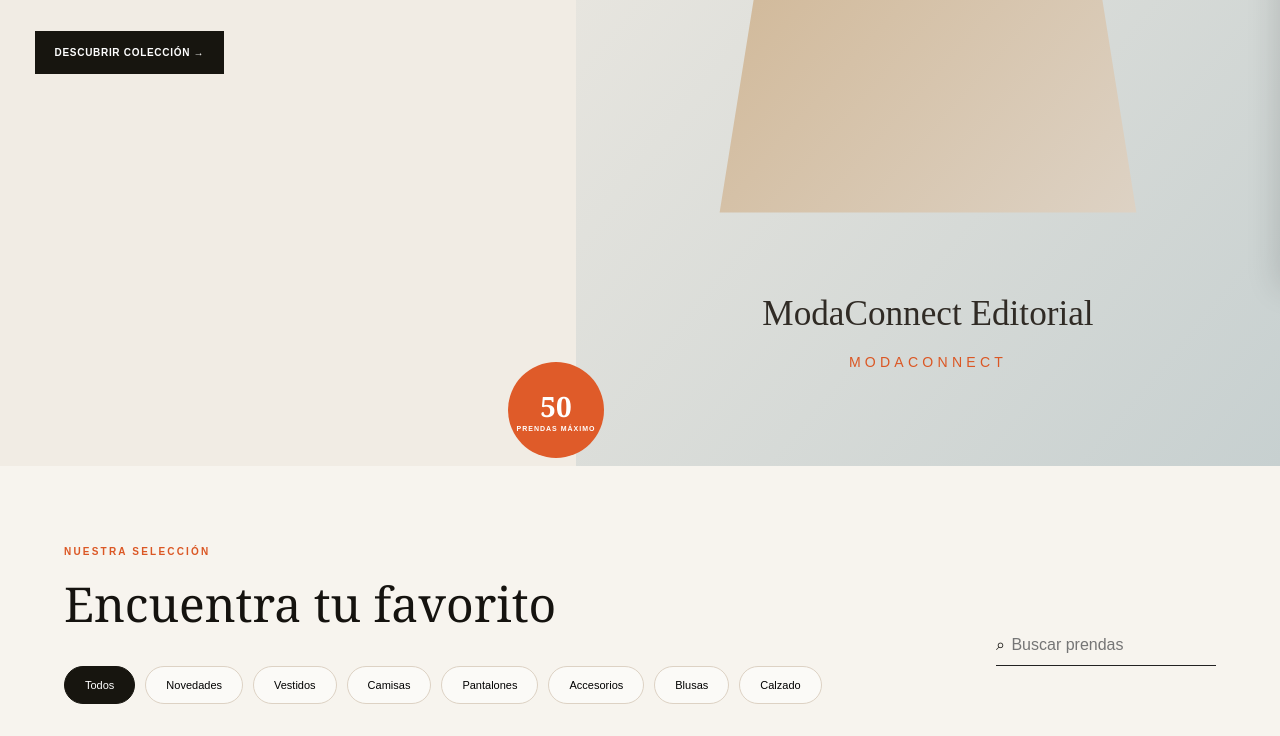
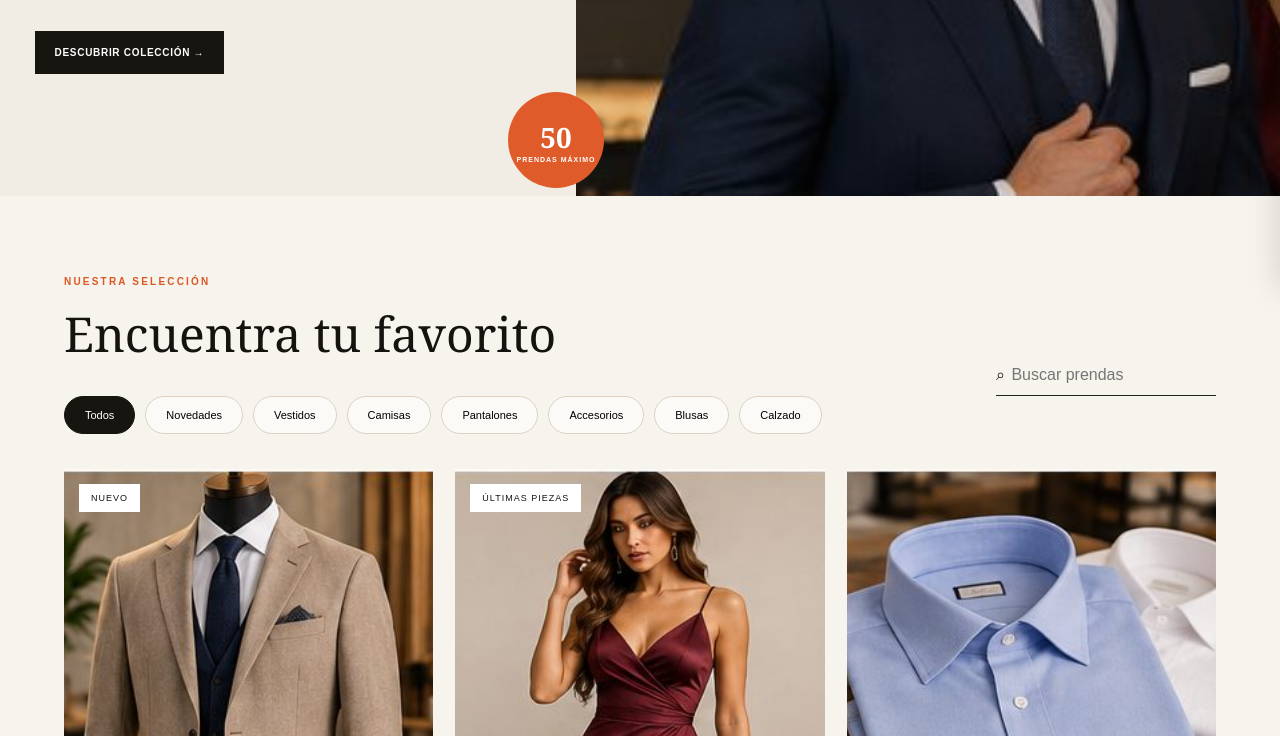
Before and after one commit to leasi75/ModaConnect, a plain HTML site: page index.html in a window 1280 px wide. Shown: the part 512-1248 px from the top of the page. Drawn offline with Linux system fonts and the light colour scheme.

Commit message:
Activa imágenes fotográficas locales y retira ilustraciones SVG

```diff
--- a/index.html
+++ b/index.html
@@ -20,6 +20,6 @@
   <aside id="cartPanel" class="cart-panel"><div class="cart-head"><div><p class="eyebrow" id="cartPlan">PLAN BÁSICO · TU SELECCIÓN</p><h2>Bolsa de compra <small id="cartItemsCount">(0)</small></h2></div><button id="closeCart">×</button></div><div id="cartItems" class="cart-items"></div><div class="cart-bottom"><div class="subtotal"><span>Subtotal</span><b id="cartTotal">$0</b></div><p>Existencias y pago se confirman con la tienda.</p><label>Nombre<input id="customerName" placeholder="Nombre del cliente"></label><label>Indicaciones<textarea id="customerNote" placeholder="Alguna indicación para la tienda"></textarea></label><button id="whatsappBtn" class="whatsapp">ENVIAR PEDIDO POR WHATSAPP ↗</button><small>Tu pedido será confirmado por la tienda.</small></div></aside><div id="overlay"></div>
   <footer><b>ModaConnect</b><span>Catálogo digital para tiendas de ropa · Marketing Connect</span></footer>
   <script src="script.js"></script>
-  <script src="art.js"></script>
+  <script src="images.js?v=2"></script>
 </body>
 </html>
```
